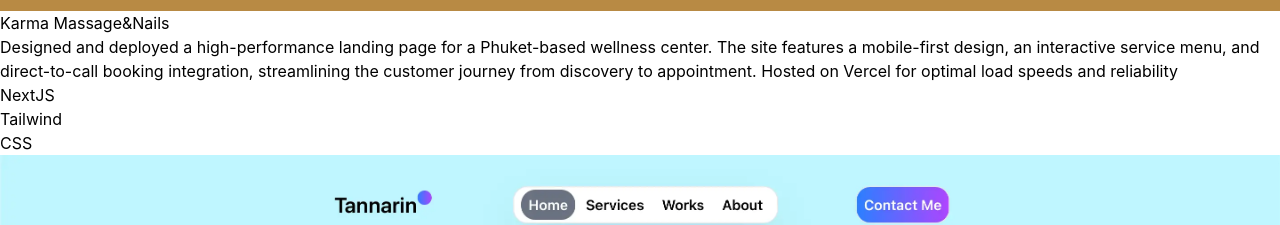
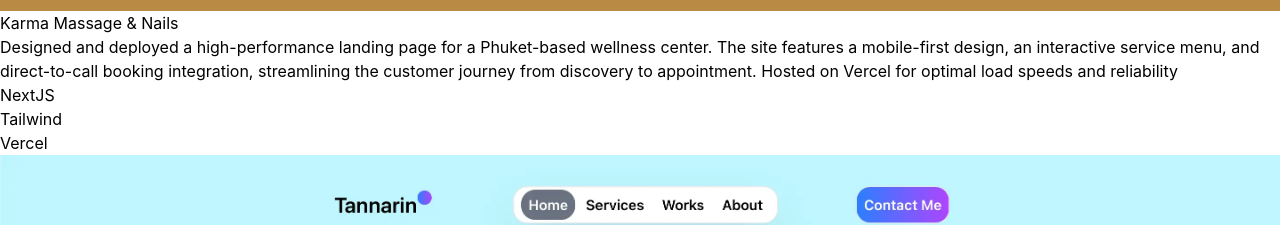
Before and after one commit to sahatwatz/portfolio-app, a React (Create React App) app: page / in a window 1280 px wide. Shown: the part 9000-9225 px from the top of the page. Built offline with nearby package versions, Linux system fonts and the light colour scheme.

Commit message:
fix: update Karma Massage & Nails project link, name, and replace CSS skill tag with Vercel

```diff
--- a/src/components/Right.js
+++ b/src/components/Right.js
@@ -243,12 +243,12 @@ export const Right = () => {
         <div className="box-text">
           <h1>
             <a
-              href="https://psit-ffa8a.firebaseapp.com/"
+              href="https://karma-2.vercel.app"
               className="link6"
               target="_blank"
               rel="noopener noreferrer nofollow"
             >
-              <span>Karma Massage&Nails</span>
+              <span>Karma Massage & Nails</span>
             </a>
           </h1>
           <div className="box-text-text">
@@ -269,7 +269,7 @@ export const Right = () => {
               <p>Tailwind</p>
             </div>
             <div className="skill-box">
-              <p>CSS</p>
+              <p>Vercel</p>
             </div>
           </div>
         </div>
```
